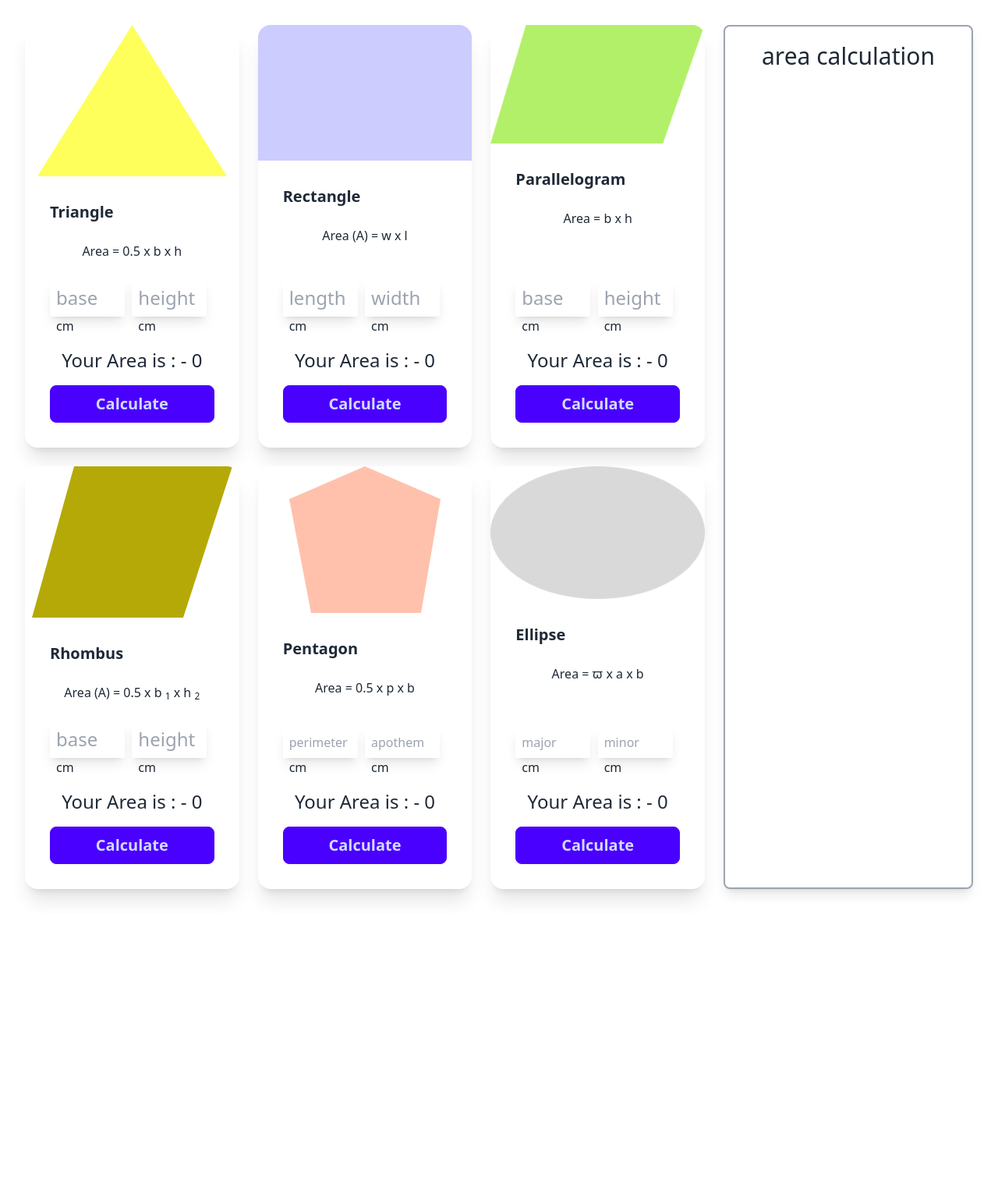
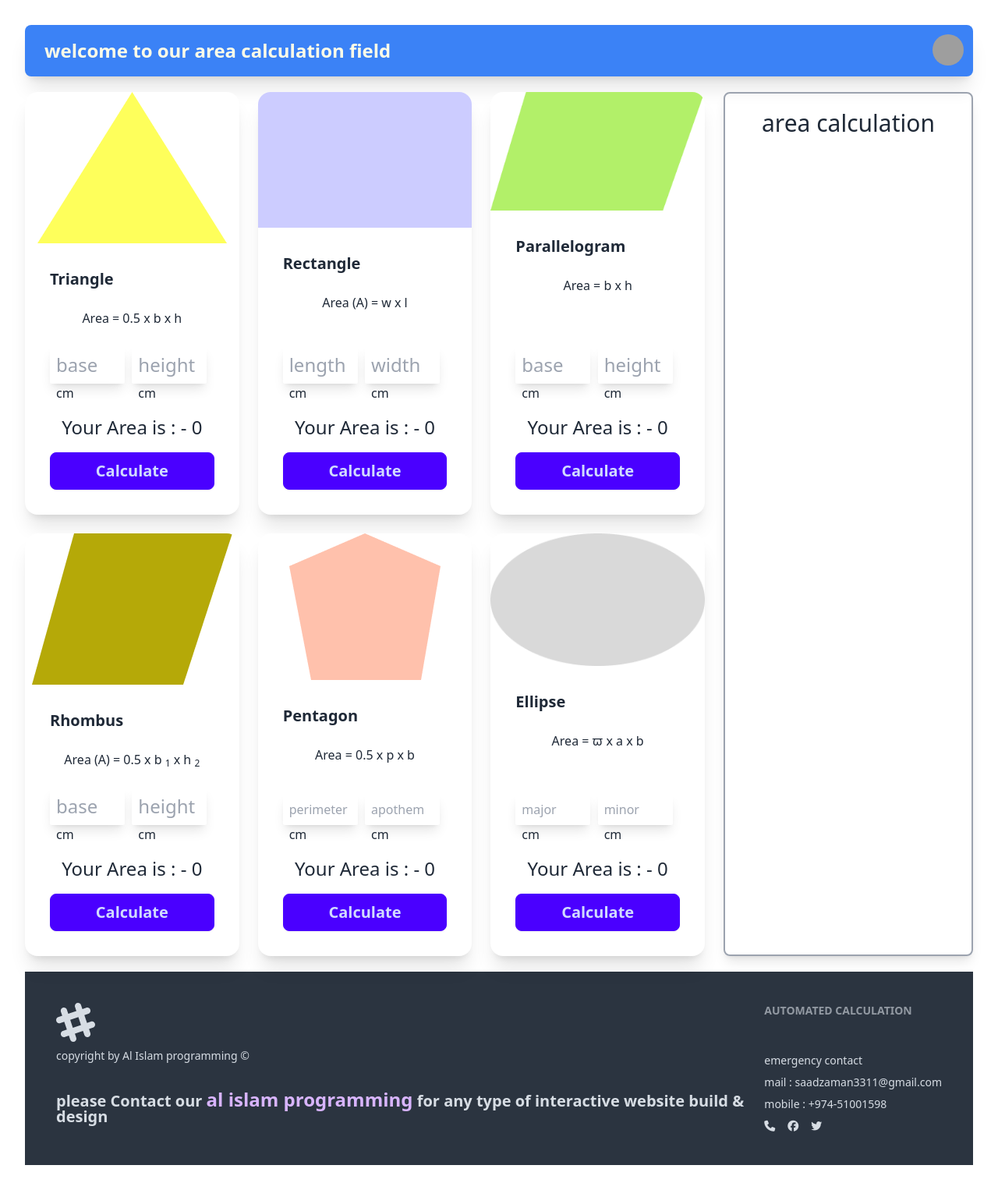
Before and after one commit to saadbinrafi/geometry-calculate, a plain HTML site: page index.html in a window 1280 px wide. Shown: the whole page at 78% size. Before the commit the page ends 1172 px from the top, so only its background shows below. Drawn offline with nearby package versions, Linux system fonts and the light colour scheme; grey boxes are pictures that could not be loaded.

Commit message:
added a footer

```diff
--- a/index.html
+++ b/index.html
@@ -12,11 +12,46 @@
     <script src="https://cdn.tailwindcss.com"></script>
 
 
+    <!-- fontawsome icon cdn  -->
+    <link rel="stylesheet" href="https://cdnjs.cloudflare.com/ajax/libs/font-awesome/6.5.1/css/all.min.css" integrity="sha512-DTOQO9RWCH3ppGqcWaEA1BIZOC6xxalwEsw9c2QQeAIftl+Vegovlnee1c9QX4TctnWMn13TZye+giMm8e2LwA==" crossorigin="anonymous" referrerpolicy="no-referrer" />
+
+
 
 </head>
 <body class="m-8">
 
     <header>
+       <div>
+        <div class="navbar bg-blue-500 my-5 rounded-lg shadow-xl">
+            <div class="flex-1">
+              <a class="btn btn-ghost text-[20px] lg:text-2xl text-yellow-50">welcome to our area calculation field</a>
+            </div>
+            <div class="flex-none">
+              <div class="dropdown dropdown-end">
+
+
+              </div>
+              <div class="dropdown dropdown-end">
+                <div tabindex="0" role="button" class="btn btn-ghost btn-circle avatar">
+                  <div class="w-10 rounded-full">
+                    <img alt="Tailwind CSS Navbar component" src="https://daisyui.com/images/stock/photo-1534528741775-53994a69daeb.jpg" />
+                  </div>
+                </div>
+                <ul tabindex="0" class="menu menu-sm dropdown-content mt-3 z-[1] p-2 shadow bg-base-100 rounded-box w-52">
+                  <li>
+                    <a class="justify-between">
+                      Profile
+                      <span class="badge">New</span>
+                    </a>
+                  </li>
+                  <li><a>Settings</a></li>
+                  <li><a>Logout</a></li>
+                  <li><a href="">create account</a></li>
+                </ul>
+              </div>
+            </div>
+          </div>
+       </div>
 
     </header>
 
@@ -217,7 +252,7 @@
                       <h2 class="card-title">Ellipse</h2>
                       <p class="text-center py-4">Area = ϖ x a x b</p>
 
-                        <div class="flex justify-center">
+                        <div class="flex justify-center items-center">
 
                             <div>
                                 <input id="ellipse-major" class="w-24 text-1xl p-2 rounded-sm shadow-lg" type="text" placeholder="major">
@@ -251,7 +286,7 @@
 
 
             <!-- area calculation container  -->
-            <div class=" w-80 border-2 border-gray-400 shadow-lg rounded-lg">
+            <div class=" lg:w-80 border-2 border-gray-400 shadow-lg rounded-lg">
                 <h3 class="text-3xl text-center p-5">area calculation</h3>
             </div>
 
@@ -260,6 +295,31 @@
     </main>
 
     <footer>
+        <div >
+            <footer class="footer p-10 bg-neutral text-neutral-content my-5">
+                <aside>
+                    <svg width="50" height="50" viewBox="0 0 24 24" xmlns="http://www.w3.org/2000/svg" fill-rule="evenodd" clip-rule="evenodd" class="fill-current"><path d="M22.672 15.226l-2.432.811.841 2.515c.33 1.019-.209 2.127-1.23 2.456-1.15.325-2.148-.321-2.463-1.226l-.84-2.518-5.013 1.677.84 2.517c.391 1.203-.434 2.542-1.831 2.542-.88 0-1.601-.564-1.86-1.314l-.842-2.516-2.431.809c-1.135.328-2.145-.317-2.463-1.229-.329-1.018.211-2.127 1.231-2.456l2.432-.809-1.621-4.823-2.432.808c-1.355.384-2.558-.59-2.558-1.839 0-.817.509-1.582 1.327-1.846l2.433-.809-.842-2.515c-.33-1.02.211-2.129 1.232-2.458 1.02-.329 2.13.209 2.461 1.229l.842 2.515 5.011-1.677-.839-2.517c-.403-1.238.484-2.553 1.843-2.553.819 0 1.585.509 1.85 1.326l.841 2.517 2.431-.81c1.02-.33 2.131.211 2.461 1.229.332 1.018-.21 2.126-1.23 2.456l-2.433.809 1.622 4.823 2.433-.809c1.242-.401 2.557.484 2.557 1.838 0 .819-.51 1.583-1.328 1.847m-8.992-6.428l-5.01 1.675 1.619 4.828 5.011-1.674-1.62-4.829z"></path></svg>
+                    <p>copyright by Al Islam programming &#169;</p>
+                    <br>
+                    <p class="text-[20px] font-semibold space-y-2">please Contact our <span class="text-[24px] space-x-2 font-bold text-purple-300"> al islam programming</span> for any type of interactive website build & design </p>
+                </aside>
+                <nav>
+                    <h6 class="footer-title">automated calculation</h6>
+                    <br>
+                    <p>emergency contact</p>
+                    <a href="">mail : saadzaman3311@gmail.com</a>
+                    <a href="">mobile : +974-51001598</a>
+                    <div class="grid grid-flow-col gap-4">
+
+                        <a href=""><i class="fa-solid fa-phone"></i></a>
+
+                        <a href=""><i class="fa-brands fa-facebook"></i></a>
+
+                        <a href=""><i class="fa-brands fa-twitter"></i></a>
+                    </div>
+                </nav>
+            </footer>
+        </div>
 
     </footer>
 
```
